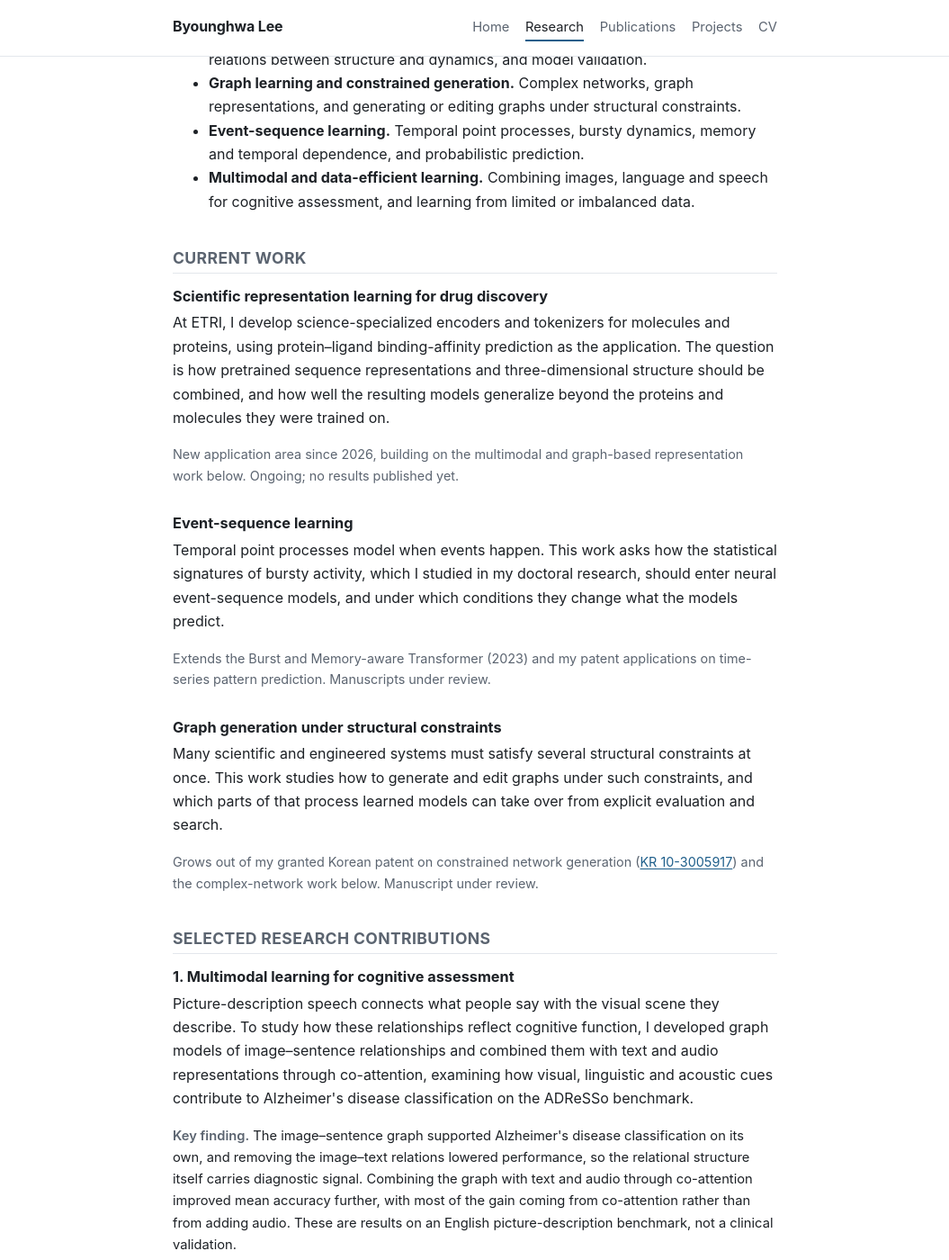
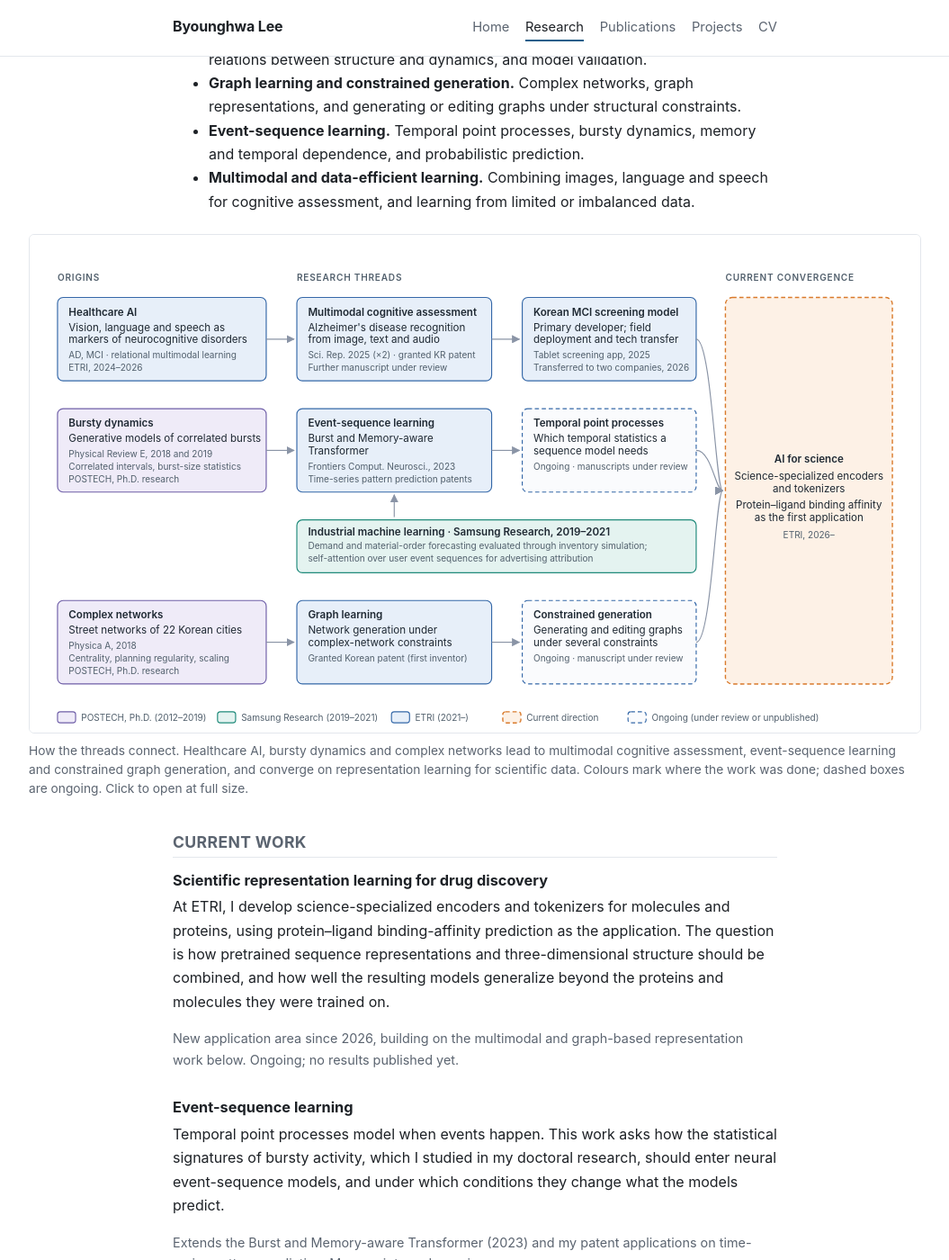
Before and after one commit to bh0903lee/bh0903lee.github.io, a Jekyll site: the page built from research.md, in a window 1280 px wide and 1400 px high, scrolled down 319 px. Shown: the whole window at 90% size, without its empty margins (112-1167 px from the left). Built offline with Jekyll 4.4.1, drawn with Linux system fonts in a browser that asks for light colours.

Commit message:
Research: add the research-overview figure with caption and wide figure styling
Co-Authored-By: Claude Fable 5.1 <noreply@anthropic.com>

```diff
--- a/assets/css/main.css
+++ b/assets/css/main.css
@@ -253,6 +253,17 @@ main.wrap { padding-top: 2.5rem; padding-bottom: 3.5rem; }
   white-space: nowrap;
 }
 
+/* Figures */
+.figure {
+  /* Let the figure run wider than the text column, centred, but never past the viewport gutters. */
+  width: min(100vw - 2 * var(--gutter), 62rem);
+  margin: 1.4rem 0 1.8rem 50%;
+  transform: translateX(-50%);
+}
+.figure a { display: block; }
+.figure img { display: block; width: 100%; height: auto; border: 1px solid var(--rule); border-radius: 6px; background: #fff; }
+.figure figcaption { margin-top: .55rem; font-size: .86rem; line-height: 1.5; color: var(--text-soft); }
+
 /* Project cards */
 .card {
   padding: 1rem 0 1.1rem;
--- a/research.md
+++ b/research.md
@@ -23,6 +23,19 @@ that predict, generate and explain. The work spans four connected areas:
 - **Multimodal and data-efficient learning.** Combining images, language and
   speech for cognitive assessment, and learning from limited or imbalanced
   data.
+
+<figure class="figure">
+  <a href="{{ '/assets/img/research-overview.svg' | relative_url }}" target="_blank" rel="noopener" title="Open full-size figure">
+    <img src="{{ '/assets/img/research-overview.svg' | relative_url }}" width="1280" height="716" alt="Overview of research threads: healthcare AI, bursty dynamics and complex networks lead to multimodal cognitive assessment, event-sequence learning and constrained graph generation, and converge on AI for science.">
+  </a>
+  <figcaption>
+    How the threads connect. Healthcare AI, bursty dynamics and complex
+    networks lead to multimodal cognitive assessment, event-sequence learning
+    and constrained graph generation, and converge on representation learning
+    for scientific data. Colours mark where the work was done; dashed boxes
+    are ongoing. Click to open at full size.
+  </figcaption>
+</figure>
 
 ## Current work
 
```
Also changed, not shown: assets/img/research-overview.svg (added).
